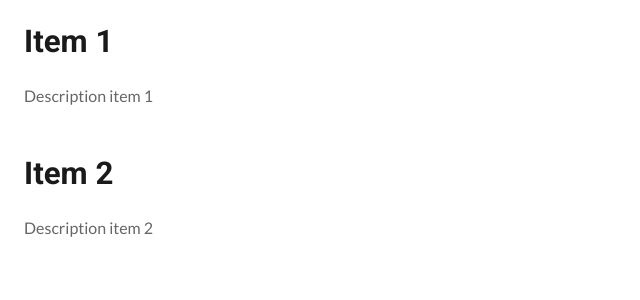
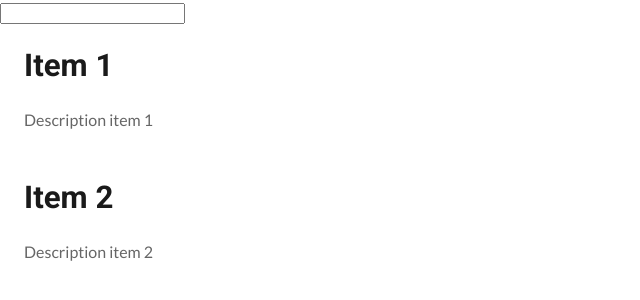
Before and after one commit to Sebasala/Items-CRUD, a React (Create React App) app: page / in a window 1280 px wide. Shown: the top 300 px of the page, without its empty margins (0-640 px from the left). Built offline with nearby package versions, Linux system fonts and the light colour scheme; the HTML template or start-up script is replaced by a standard one.

Commit message:
Controlled Input

```diff
--- a/src/App.js
+++ b/src/App.js
@@ -1,12 +1,14 @@
 import React, { Component } from 'react';
 import './styles/App.scss';
 import Items from "./components/Items";
+import Input from "./components/Input";
 
 class App extends Component {
   constructor(props) {
     super(props);
 
     this.state = {
+      input: "",
       items: [
         {
           id: 1,
@@ -20,11 +22,22 @@ class App extends Component {
         }
       ]
     }
+
+    this.handleChange = this.handleChange.bind(this);
+  }
+
+  handleChange(event) {
+    this.setState({
+      input: event.target.value
+    })
   }
 
   render() {
     return (
-      <Items items={this.state.items} />
+      <div className="App">
+        <Input value={this.state.input} onChange={this.handleChange} />
+        <Items items={this.state.items} />
+      </div>
     );
   }
 }
--- /dev/null
+++ b/src/components/Input.js
@@ -0,0 +1,15 @@
+import React from 'react';
+import PropTypes from 'prop-types';
+
+const Input = props => {
+    return (
+        <input value={props.value} onChange={props.onChange} />
+    );
+};
+
+Input.propTypes = {
+    value: PropTypes.string,
+    onChange: PropTypes.func
+};
+
+export default Input;
```
